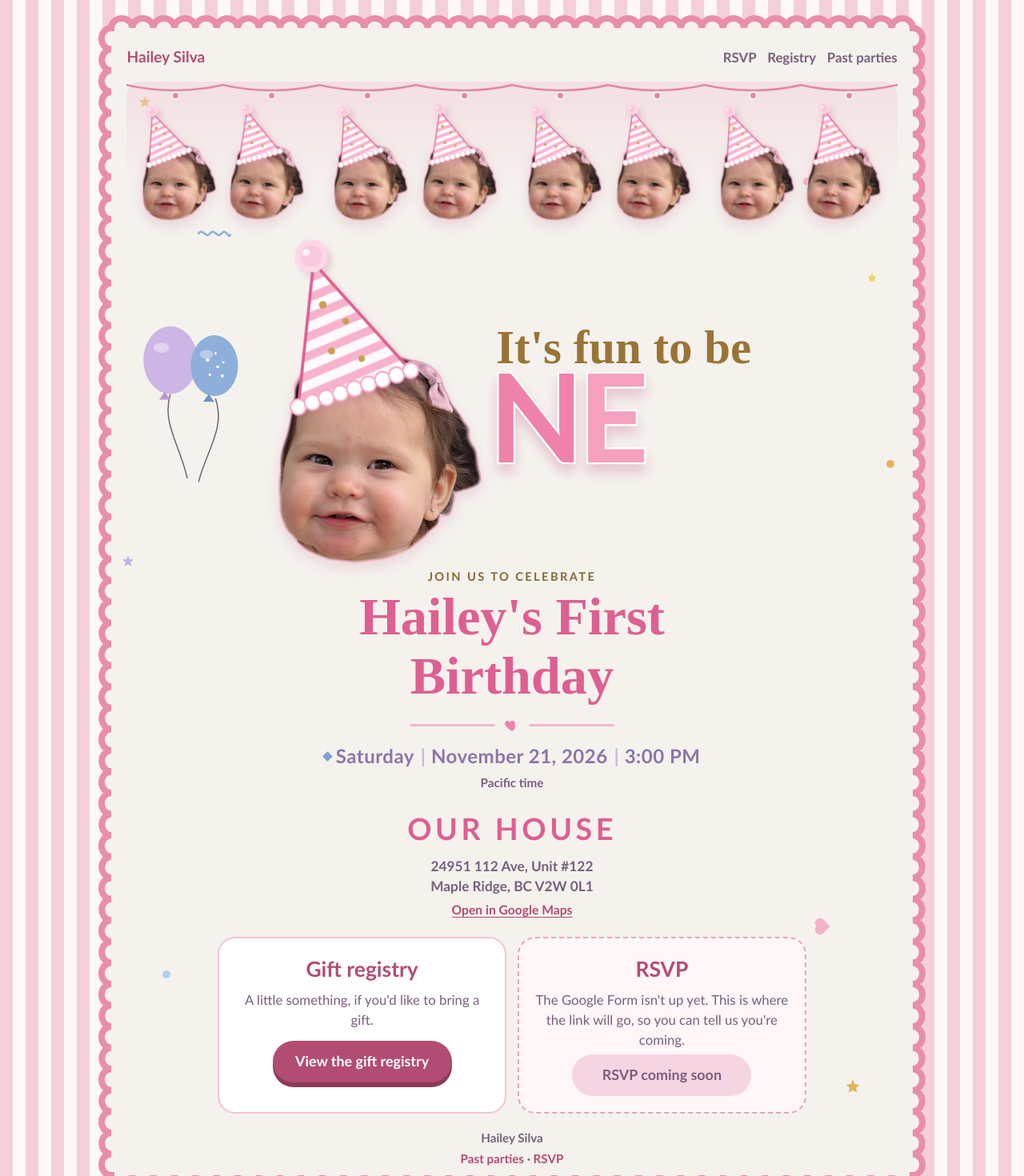
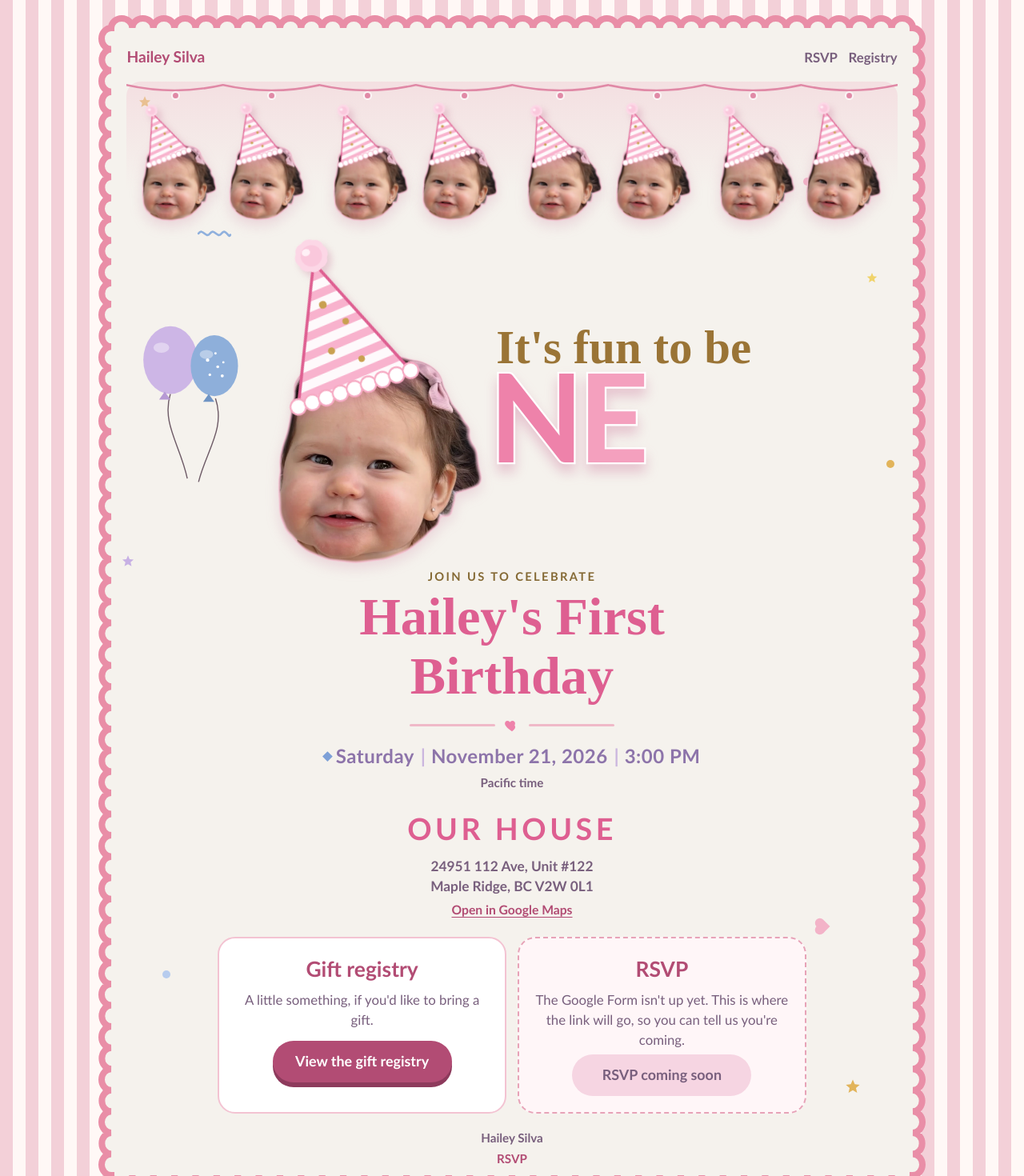
Before and after one commit to ShankyJS/haileysilva.com, a React (Vite) app: page / in a window 1280 px wide. Shown: the top 1470 px of the page at 80% size. Built offline with nearby package versions, Linux system fonts and the light colour scheme.

Commit message:
Hide the archive from the guest site.
Past parties stay at /archive and /archive/:n, but the header, footer, and other pages no longer link to them.

Co-authored-by: Jhan Silva <jhancarlossilva.c@gmail.com>

```diff
--- a/src/components/NotFoundPage.tsx
+++ b/src/components/NotFoundPage.tsx
@@ -9,13 +9,10 @@ export function NotFoundPage() {
       <main id="content" className="archive-main">
         <p className="kicker">Lost the balloon</p>
         <h1 className="archive-heading">That page isn't here</h1>
-        <p className="notice-copy">The party is still on the home page, and past birthdays live in the archive.</p>
+        <p className="notice-copy">The party is on the home page.</p>
         <div className="notice-actions">
           <Link className="btn" to="/">
             This year's party
-          </Link>
-          <Link className="btn btn-quiet" to="/archive">
-            Past parties
           </Link>
         </div>
       </main>
--- a/src/components/PartyPage.tsx
+++ b/src/components/PartyPage.tsx
@@ -111,10 +111,6 @@ export function PartyPage({ party, archived = false }: { party: Party; archived?
       <main id="content">
         {archived ? (
           <p className="archive-note">
-            Past party
-            <span aria-hidden="true"> · </span>
-            <Link to="/archive">All past parties</Link>
-            <span aria-hidden="true"> · </span>
             <Link to="/">This year's party</Link>
           </p>
         ) : null}
--- a/src/components/SiteChrome.tsx
+++ b/src/components/SiteChrome.tsx
@@ -30,7 +30,6 @@ export function SiteHeader() {
       <nav className="site-nav" aria-label="Pages">
         <Link to={{ pathname: "/", hash: "rsvp" }}>RSVP</Link>
         <Link to={{ pathname: "/", hash: "registry" }}>Registry</Link>
-        <Link to="/archive">Past parties</Link>
       </nav>
     </header>
   );
@@ -42,8 +41,6 @@ export function SiteFooter() {
     <footer className="site-footer">
       <p>{honoree}</p>
       <p>
-        <Link to="/archive">Past parties</Link>
-        <span aria-hidden="true"> · </span>
         <Link to={{ pathname: "/", hash: "rsvp" }}>RSVP</Link>
       </p>
     </footer>
```
Also changed, not shown: 1 other file (tests, documents, lock files or other folders).
